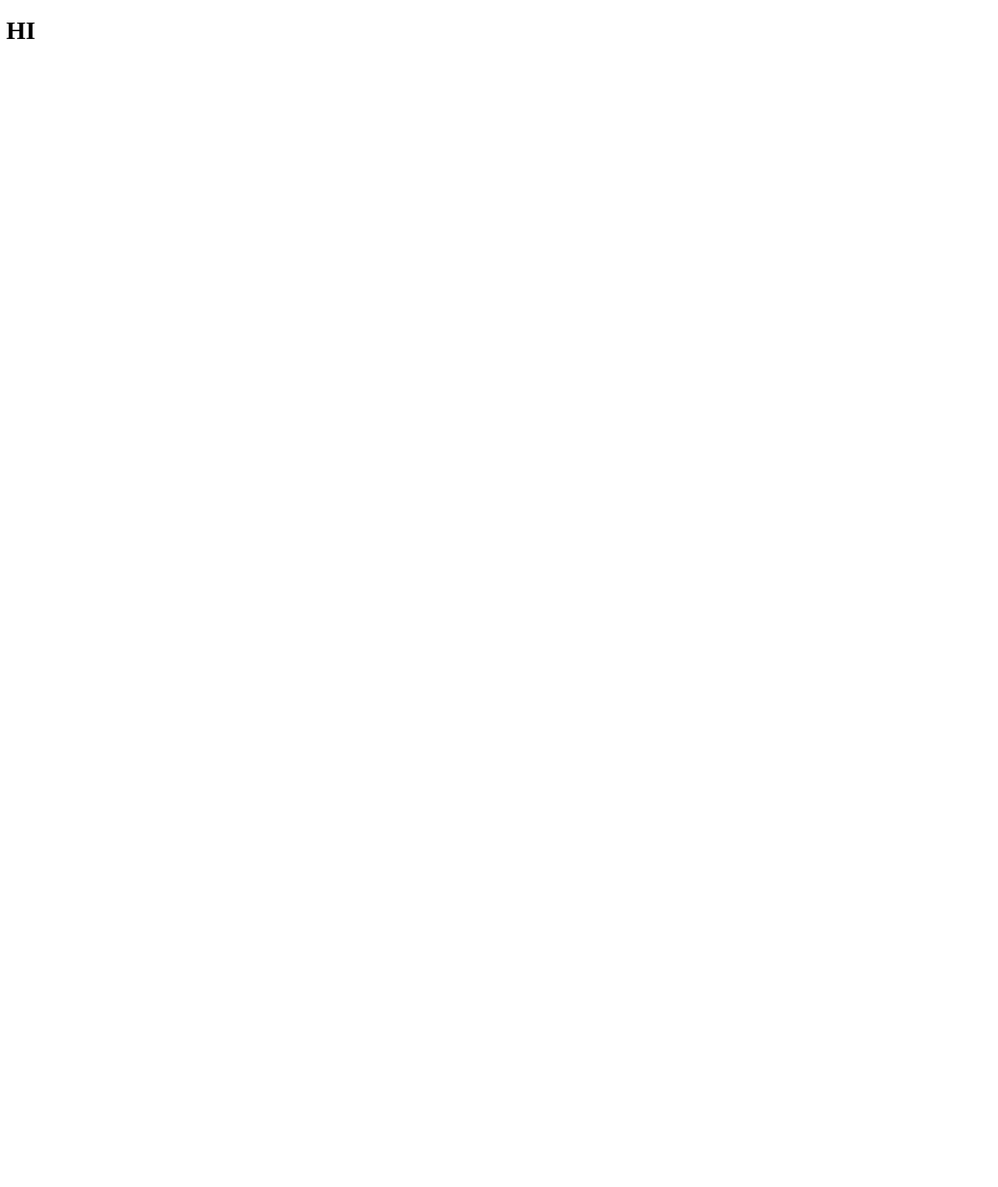
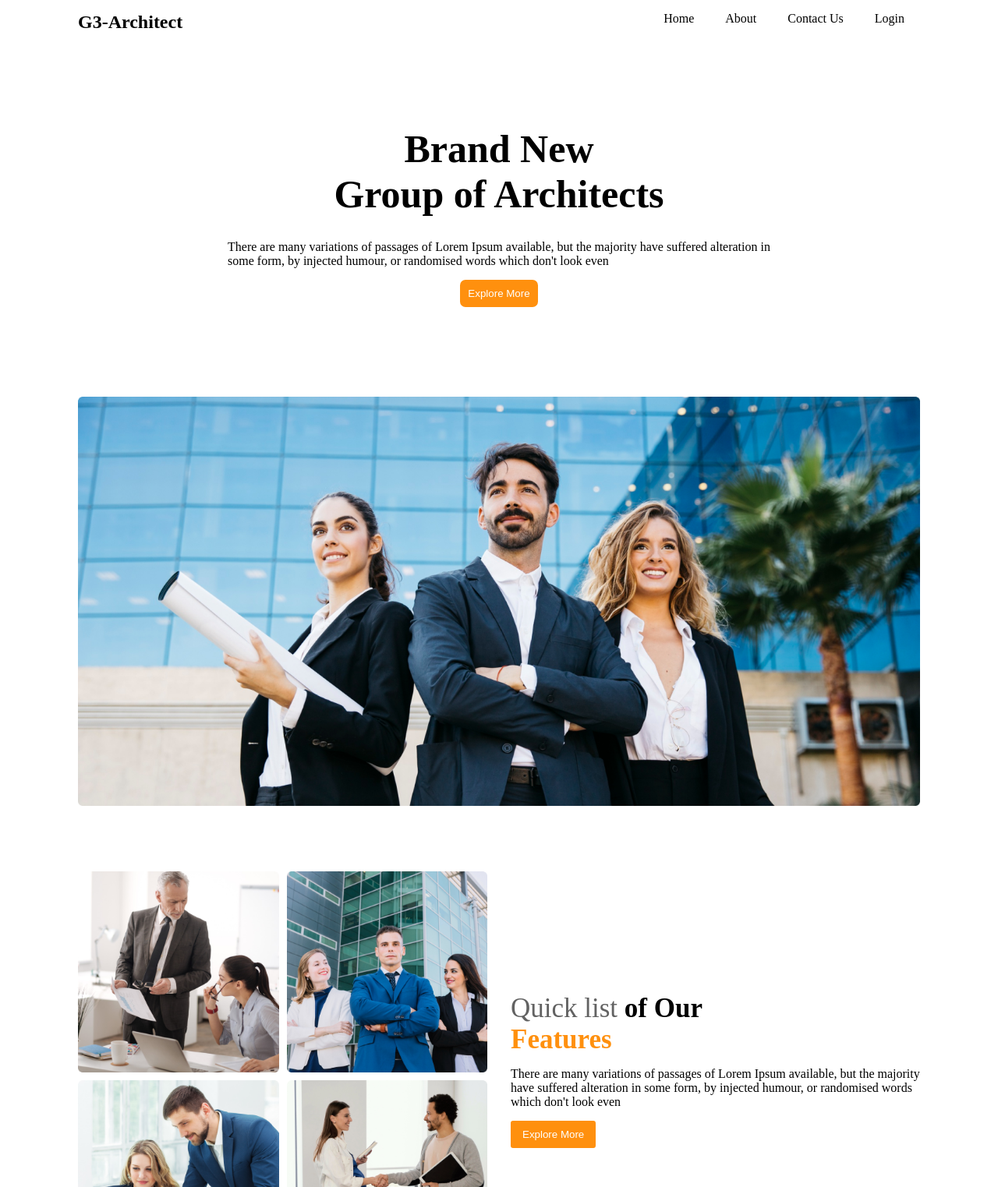
Before and after one commit to scshil/mile2-practice-project, a plain HTML site: page index.html in a window 1280 px wide. Shown: the top 1523 px of the page at 78% size. Before the commit the page ends 800 px from the top, so only its background shows below. Drawn offline with Linux system fonts and the light colour scheme.

Commit message:
headr, navbar,main part done

```diff
--- a/index.html
+++ b/index.html
@@ -4,9 +4,89 @@
     <meta charset="UTF-8">
     <meta http-equiv="X-UA-Compatible" content="IE=edge">
     <meta name="viewport" content="width=device-width, initial-scale=1.0">
+    <link rel="stylesheet" href="style.css">
     <title>G3-Architect</title>
+
 </head>
 <body>
-    <h1>HI </h1>
+    <!-- navbar start -->
+    <header>
+        <nav class="navbar">
+            <section class="navbar-left">
+                <h2>G3-Architect</h2>
+            </section>
+            <section class="navbar-right">
+                <ul>
+                    <li>Home</li>
+                    <li>About</li>
+                    <li>Contact Us</li>
+                    <li>Login</li>
+                </ul>
+            </section>
+        </nav>
+    </header>
+    <!-- navbar end -->
+    <!-- hading start-->
+    <section class="heading">
+        <div>
+        <h1>Brand New <br>Group of Architects </h1>
+        <p>There are many variations of passages of Lorem Ipsum available, but the majority have suffered alteration in <br>some form, by injected humour, or randomised words which don't look even</p>
+        <button>Explore More</button>
+        </div>
+    </section>
+    <!-- heading end -->
+    <!-- bannar start -->
+    <section class="bannar">
+        <img src="./images/banner.png"  alt="" srcset="">
+    </section>
+    <!-- bannar end -->
+
+    <!-- main part start -->
+    <main>
+        <!-- top part  -->
+        <section class="top-part">
+            <div class="top-part-left">
+                <img src="./images/team1.png" alt="team1" srcset="">
+                <img src="./images/team2.png" alt="team2" srcset="">
+                <img src="./images/team3.png" alt="team3" srcset="">
+                <img src="./images/team4.png" alt="team4" srcset="">
+            </div>
+            <div class="top-part-right">
+                <h1><span id="Quick-list">Quick list</span> <span id="of-Our">of Our</span> <br>Features</h1>
+                <p>There are many variations of passages of Lorem Ipsum available, but the majority have suffered alteration in some form, by injected humour, or randomised words which don't look even</p>
+                <button>Explore More</button>
+            </div>
+        </section>
+        <!-- moddle part  -->
+        <section class="middle-part">
+            <div class="middle-part-left">
+                <h1>Lorem ipsum dolor sit amet consectetur.</h1>
+                <p>Lorem ipsum dolor sit amet consectetur adipisicing elit. Inventore minima dolor perferendis sit eligendi. A, iusto dolorem at nihil ducimus rem ad! Accusantium, maxime. Aspernatur sequi aliquam quibusdam minima ipsa.</p>
+                <div class="middle-part-left-text">
+                    <div>
+                        <h1>Lorem ipsum dolor sit amet consectetur.</h1>
+                        <p>Lorem ipsum dolor sit amet consectetur adipisicing elit. Inventore minima dolor perferendis sit eligendi. A, iusto dolorem at nihil ducimus rem ad! Accusantium, maxime. Aspernatur sequi aliquam quibusdam minima ipsa.</p>
+                    </div>
+                    <div>
+                        <h1>Lorem ipsum dolor sit amet consectetur.</h1>
+                        <p>Lorem ipsum dolor sit amet consectetur adipisicing elit. Inventore minima dolor perferendis sit eligendi. A, iusto dolorem at nihil ducimus rem ad! Accusantium, maxime. Aspernatur sequi aliquam quibusdam minima ipsa.</p>
+                    </div>
+                    <div>
+                        <h1>Lorem ipsum dolor sit amet consectetur.</h1>
+                        <p>Lorem ipsum dolor sit amet consectetur adipisicing elit. Inventore minima dolor perferendis sit eligendi. A, iusto dolorem at nihil ducimus rem ad! Accusantium, maxime. Aspernatur sequi aliquam quibusdam minima ipsa.</p>
+                    </div>
+                    <div>
+                        <h1>Lorem ipsum dolor sit amet consectetur.</h1>
+                        <p>Lorem ipsum dolor sit amet consectetur adipisicing elit. Inventore minima dolor perferendis sit eligendi. A, iusto dolorem at nihil ducimus rem ad! Accusantium, maxime. Aspernatur sequi aliquam quibusdam minima ipsa.</p>
+                    </div>
+                </div>
+            </div>
+            <div class="middle-part-right">
+                <img src="./images/architect.png" alt="" srcset="">
+            </div>
+        </section>
+    </main>
+
+    <!-- main part end -->
 </body>
 </html>
--- a/style.css
+++ b/style.css
@@ -0,0 +1,115 @@
+*{
+    margin: 0;
+    padding: 0;
+}
+
+/* navbar */
+body {
+    margin:15px 100px;
+}
+.navbar{
+    display: flex;
+    justify-content: space-between;
+}
+.navbar-right ul{
+    display: flex;
+
+}
+.navbar-right ul li{
+    list-style: none;
+    padding:0 20px;
+    /* margin-right: 10px; */
+}
+
+/* haeading */
+.heading{
+    margin-top: 120px;
+    display: flex;
+    justify-content: center;
+    align-items: center;
+}
+.heading div {
+    display: flex ;
+    flex-direction: column;
+    justify-content: center;
+    align-items: center;
+}
+.heading div h1{
+    font-size: 50px;
+    font-weight: 700;
+}
+.heading div h1,p{
+    text-align: center;
+    margin-bottom: 30px;
+}
+
+.heading div button{
+    padding: 10px;
+    border-radius: 7px;
+   background-color: rgba(255, 144, 14, 1);
+    color: white;
+    font-weight: 500;
+    border: none;
+}
+/* bannar */
+.bannar{
+    width: 100%;
+    margin-top: 100px;
+    margin-bottom: 20px;
+}
+.bannar img{
+    width: 100%;
+}
+/* main part */
+
+/* top part  */
+
+.top-part{
+    margin-top: 80px;
+    display: grid;
+    grid-template-columns: 2fr 2fr;
+    justify-content: space-evenly;
+    align-items: center;
+    column-gap: 30px;
+
+}
+
+.top-part-left{
+    display: grid;
+    grid-template-columns: 2fr 2fr;
+    gap: 10px;
+}
+.top-part-left img{
+    width: 100%;
+}
+.top-part-right h1,p,button{
+  text-align: start;
+  margin-bottom: 15px;
+}
+#Quick-list{
+    color: rgb(98, 98, 98);
+    font-weight: 400;
+}
+#of-Our{
+    color: black;
+}
+.top-part-right h1{
+    color: rgba(255, 144, 14, 1);
+    font-size:35px;
+    font-weight: 700;
+}
+.top-part-right button{
+    padding: 10px 15px;
+    border-radius: 3px;
+   background-color: rgba(255, 144, 14, 1);
+    color: white;
+    font-weight: 500;
+    border: none;
+}
+/* middle part */
+.middle-part{
+    margin-top: 40px;
+    display: grid;
+    grid-template-columns: 1fr 1fr;
+    justify-content: space-between;
+}
```
